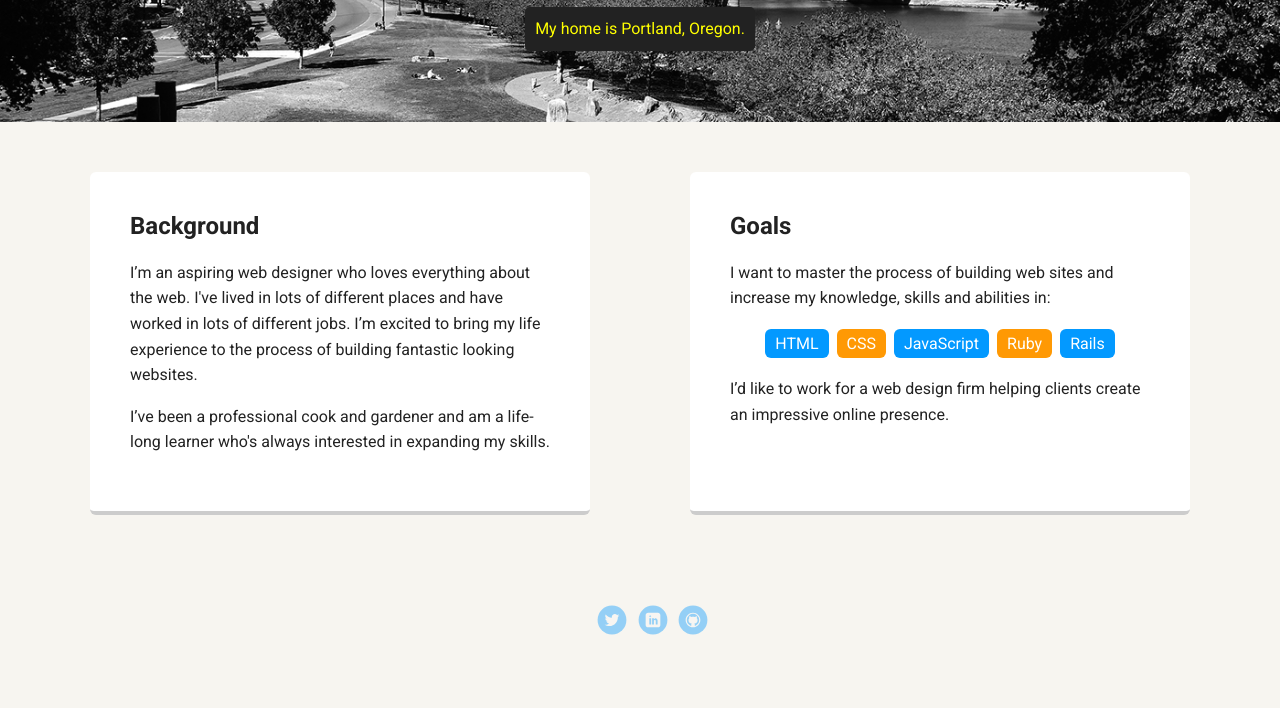
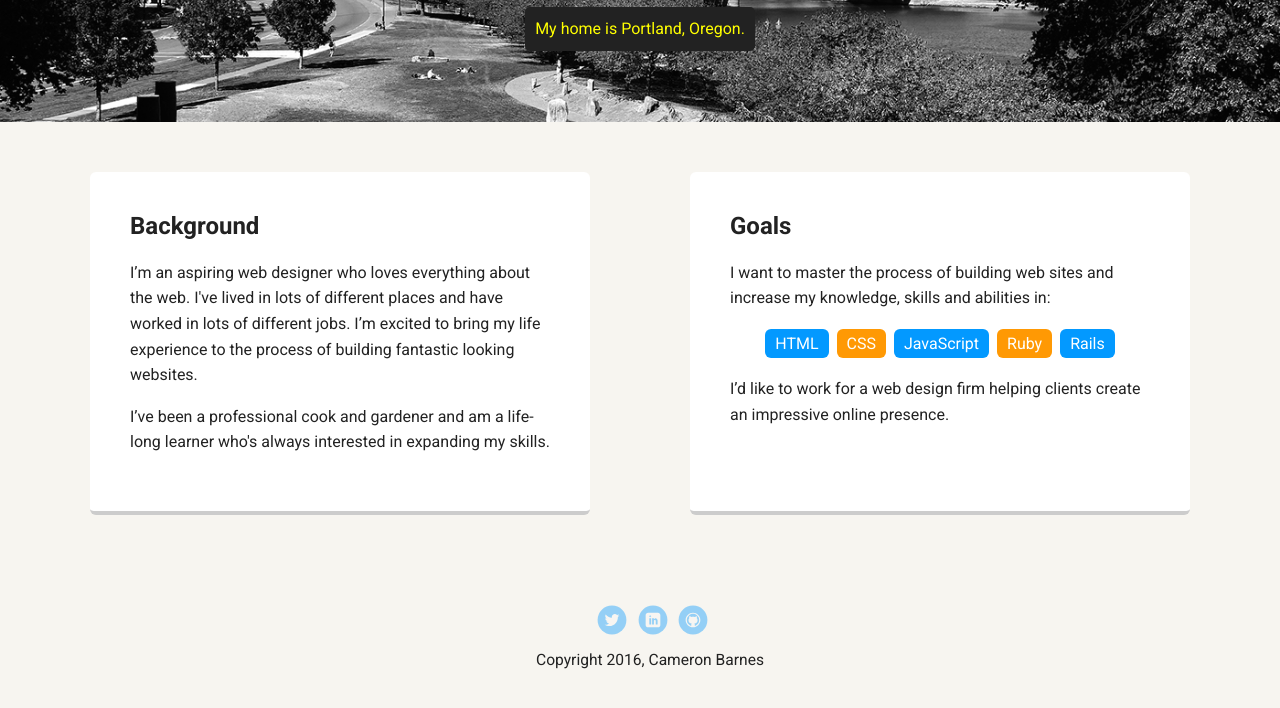
Before and after one commit to cameronindetroit/Portfolio-New, a plain HTML site: page index.html in a window 1280 px wide. Shown: the part 348-1056 px from the top of the page. Drawn offline with Linux system fonts and the light colour scheme; a web font is replaced by a local one.

Commit message:
Add a copyright to page

```diff
--- a/index.html
+++ b/index.html
@@ -49,7 +49,7 @@
         <li><a href="#" class="social linkedin">LinkedIn</a></li>
         <li><a href="#" class="social github">Github</a></li>
       </ul>
-
+        <p class = "copyright">Copyright 2016, Cameron Barnes</p>
     </footer>
   </body>
   </html>
```
Also changed, not shown: 1 other file.
